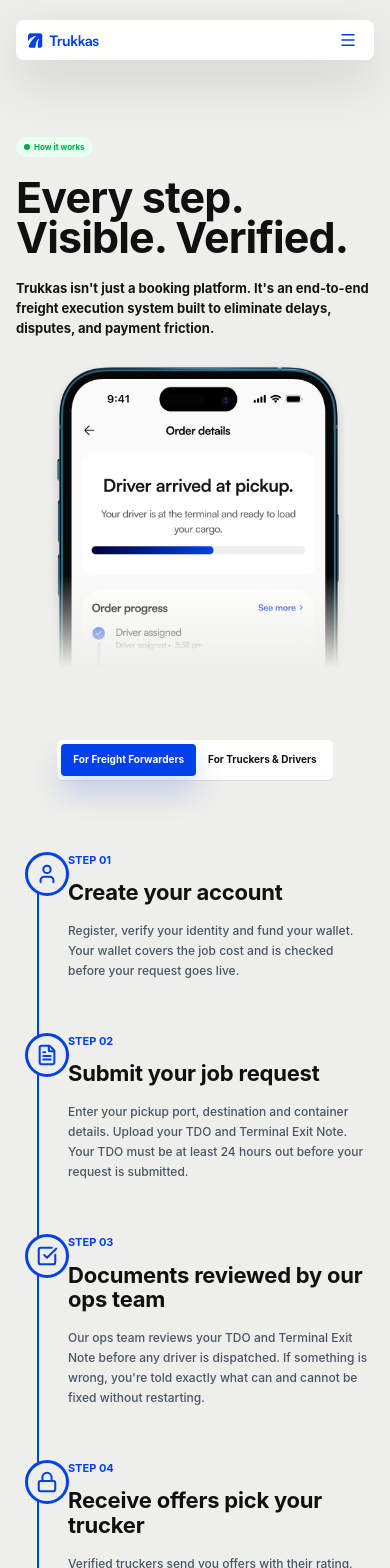
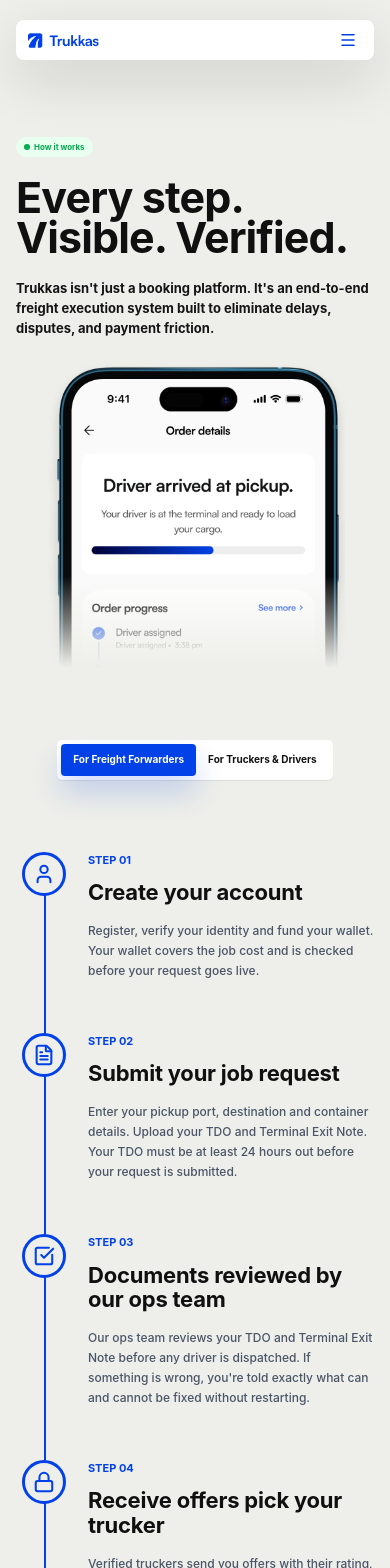
Before and after one commit to Symbi-Studios/trukkas-website, a React (Vite) app: page /how-it-works in a window 390 px wide. Shown: the top 1568 px of the page. Built offline with nearby package versions, Linux system fonts and the light colour scheme.

Commit message:
refactor: enhance Timeline component layout and animations for improved user experience

```diff
--- a/src/screen/HowItWorksScreen.tsx
+++ b/src/screen/HowItWorksScreen.tsx
@@ -317,8 +317,8 @@ function Timeline({ audience }: { audience: Audience }) {
   return (
     <section className="bg-trukkas-bg-alt pb-22 pt-18 md:pb-36 md:pt-24">
       <div className="container-shell">
-        <div className="relative mx-auto max-w-[1100px] pl-13 md:pl-0">
-          <span className="absolute left-[21px] top-4 h-[calc(100%-10px)] w-0.5 bg-trukkas-blue md:left-1/2 md:-translate-x-1/2" />
+        <div className="relative mx-auto max-w-[1100px]">
+          <span className="absolute left-7 top-5 h-[calc(100%-12px)] w-0.5 bg-trukkas-blue md:left-1/2 md:-translate-x-1/2" />
 
           <AnimatePresence mode="wait">
             <motion.div
@@ -334,13 +334,29 @@ function Timeline({ audience }: { audience: Audience }) {
                 const isLeft = index % 2 === 0
 
                 return (
-                  <article
+                  <motion.article
                     key={`${step.title}-${index}`}
-                    className={`relative grid md:grid-cols-[1fr_72px_1fr] md:items-start ${
+                    className={`relative grid grid-cols-[56px_minmax(0,1fr)] gap-x-4 md:grid-cols-[1fr_72px_1fr] md:items-start md:gap-x-0 ${
                       isLeft ? '' : 'md:text-left'
                     }`}
+                    initial={{ opacity: 0, y: 34 }}
+                    whileInView={{ opacity: 1, y: 0 }}
+                    viewport={{ once: true, amount: 0.35, margin: '-80px 0px' }}
+                    transition={{
+                      duration: 0.55,
+                      ease: 'easeOut',
+                      delay: Math.min(index * 0.04, 0.18),
+                    }}
                   >
-                    <div className={`${isLeft ? 'md:pr-20' : 'md:col-start-3 md:pl-20'}`}>
+                    <div className="relative z-10 col-start-1 row-start-1 grid size-11 place-items-center justify-self-center rounded-full border-[3px] border-trukkas-blue bg-trukkas-bg-alt text-trukkas-blue md:absolute md:left-1/2 md:top-0 md:size-[58px] md:-translate-x-1/2">
+                      <Icon size={22} strokeWidth={2.25} />
+                    </div>
+
+                    <div
+                      className={`col-start-2 min-w-0 ${
+                        isLeft ? 'md:col-start-1 md:pr-20' : 'md:col-start-3 md:pl-20'
+                      }`}
+                    >
                       <p className="text-[11px] font-bold uppercase text-trukkas-blue md:text-[12px]">
                         Step {String(index + 1).padStart(2, '0')}
                       </p>
@@ -351,11 +367,7 @@ function Timeline({ audience }: { audience: Audience }) {
                         {step.description}
                       </p>
                     </div>
-
-                    <div className="absolute -left-[43px] top-0 z-10 grid size-11 place-items-center rounded-full border-[3px] border-trukkas-blue bg-trukkas-bg-alt text-trukkas-blue md:left-1/2 md:-translate-x-1/2 md:size-[58px]">
-                      <Icon size={22} strokeWidth={2.25} />
-                    </div>
-                  </article>
+                  </motion.article>
                 )
               })}
             </motion.div>
```
